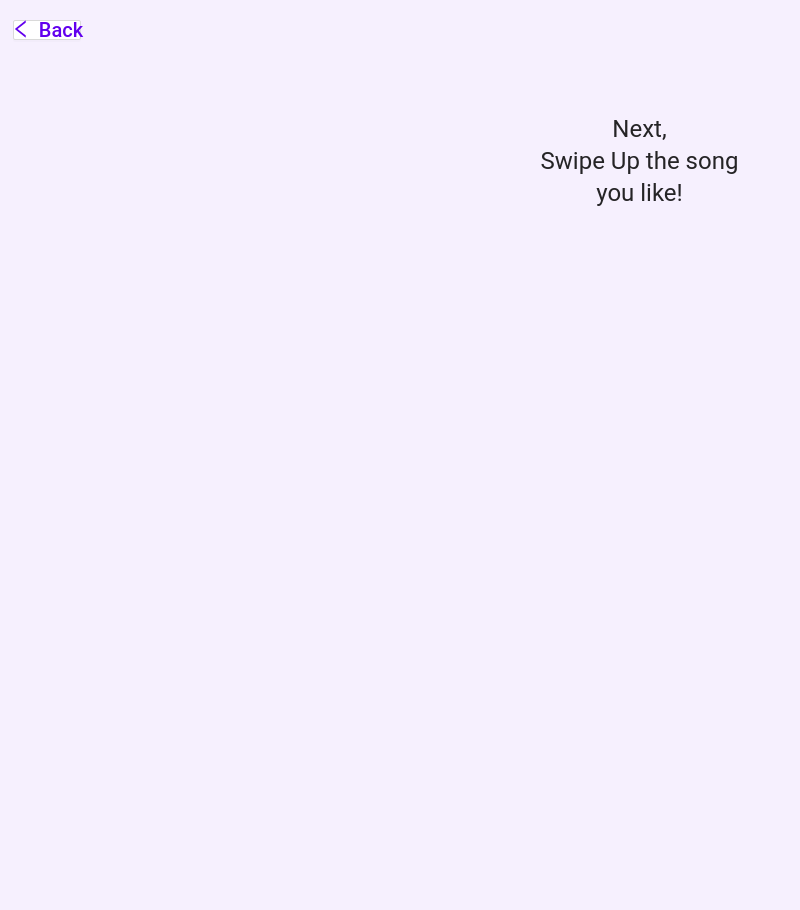
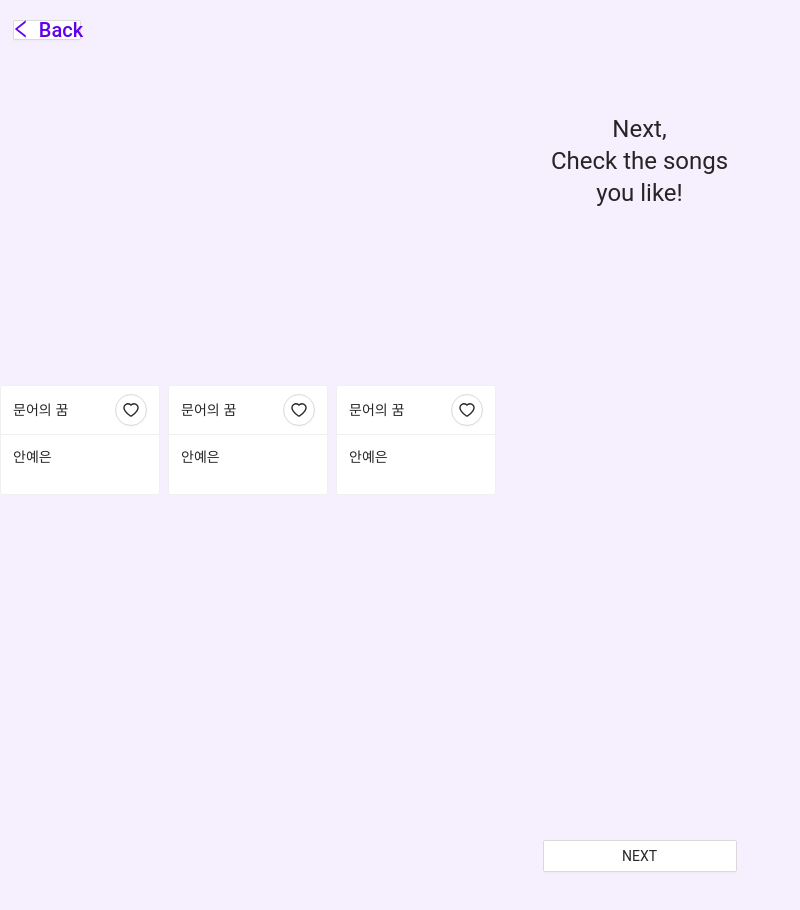
Before and after one commit to Janeseed/vocali-web, a React (Create React App) app: page /songpref in a window 1280 px wide. Shown: the whole page, without its empty margins (0-800 px from the left). Before the commit the page ends 800 px from the top, so only its background shows below. Built offline with nearby package versions, Linux system fonts and the light colour scheme.

Commit message:
add card in /songpref

```diff
--- a/src/SongPref.js
+++ b/src/SongPref.js
@@ -1,8 +1,9 @@
 import React from "react";
-import { Button, Typography } from "antd";
-import { LeftOutlined } from "@ant-design/icons";
+import { Button, Typography, Card, Space } from "antd";
+import { HeartOutlined, LeftOutlined } from "@ant-design/icons";
 import { withRouter } from "react-router-dom";
 import "./css/start.css";
+import "./css/songpref.css";
 
 const { Paragraph } = Typography;
 
@@ -25,9 +26,21 @@ class SongPref extends React.Component {
           Back
         </Button>
         <Paragraph className="description">
-          Next,<br></br>Swipe Up the song you like!
+          Next,<br></br>Check the songs you like!
         </Paragraph>
-        <div className="cards"></div>
+        <div className="space-div">
+          <Space>
+            <Card size="small" title="문어의 꿈" extra={<Button shape="circle" icon={<HeartOutlined />} />} style={{ width: 160 }}>
+              <p>안예은</p>
+            </Card>
+            <Card size="small" title="문어의 꿈" extra={<Button shape="circle" icon={<HeartOutlined />} />} style={{ width: 160 }}>
+              <p>안예은</p>
+            </Card>
+            <Card size="small" title="문어의 꿈" extra={<Button shape="circle" icon={<HeartOutlined />} />} style={{ width: 160 }}>
+              <p>안예은</p>
+            </Card>
+          </Space>
+        </div>
         <Button
           className="next-button"
           onClick={() => this.nextPath("/home")}
--- a/src/css/pitch.css
+++ b/src/css/pitch.css
@@ -31,7 +31,7 @@
   position: absolute;
   width: 249px;
   left: calc(50% - 249px / 2);
-  bottom: 112px;
+  bottom: 6vh;
 }
 
 .record-button,
--- /dev/null
+++ b/src/css/songpref.css
@@ -0,0 +1,10 @@
+.space-div {
+
+    display:flex;
+    flex-wrap: nowrap;
+    overflow-x: auto;
+    -webkit-overflow-scrolling: touch;
+    scroll-snap-type: x mandatory;
+
+    height: 110vh;
+}
--- a/src/css/start.css
+++ b/src/css/start.css
@@ -213,7 +213,7 @@
   width: 194px;
   height: 48px;
   left: calc(50% - 194px / 2 - 0.5px);
-  bottom: 150px;
+  bottom: 5vh;
 
   /* vocali_purple */
   background: #6200ee;
```
